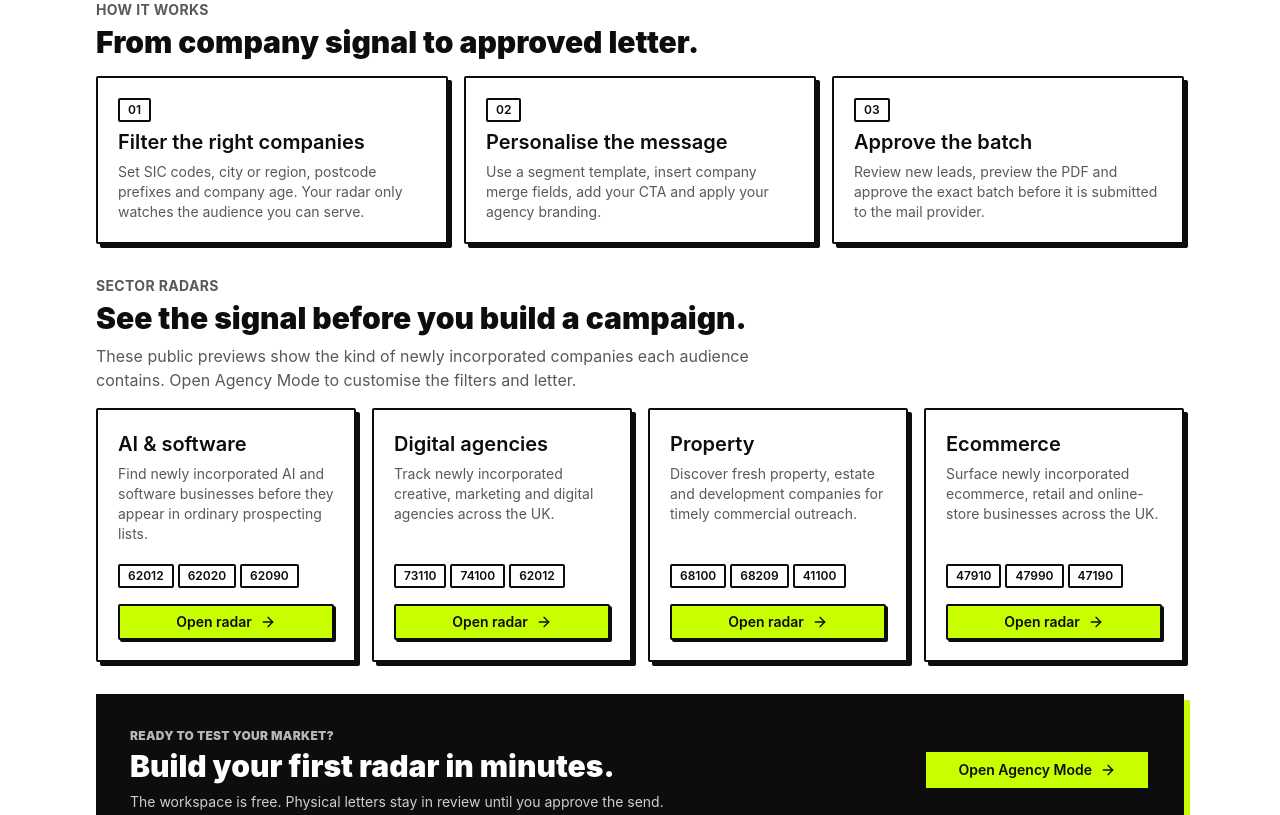
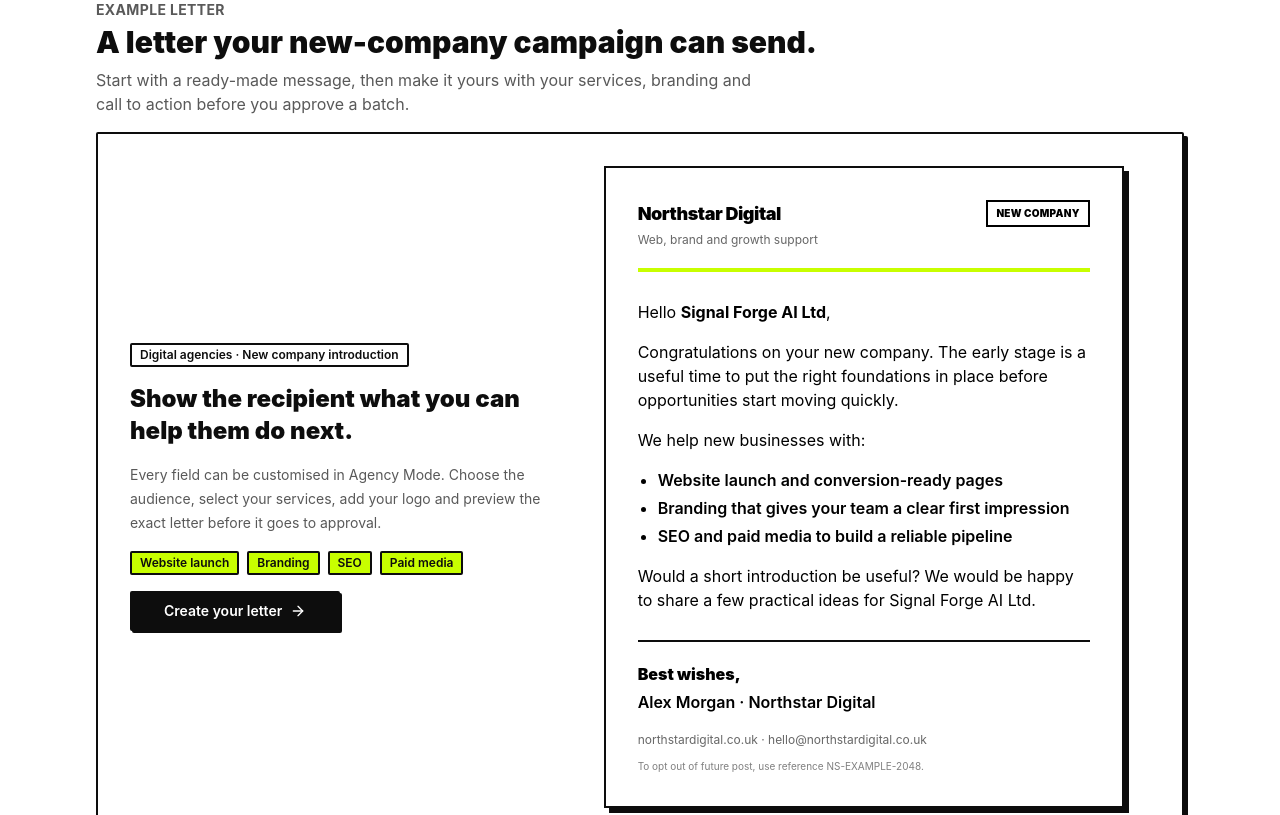
Before and after one commit to mso96/company-radar, a Next.js app: page /agency in a window 1280 px wide. Shown: the part 1280-2095 px from the top of the page. Built offline with nearby package versions, Linux system fonts and the light colour scheme.

Commit message:
Add example letter to agency landing page

```diff
--- a/app/agency/page.tsx
+++ b/app/agency/page.tsx
@@ -58,6 +58,61 @@
           </div>
         </section>
 
+        <section className="scroll-mt-6" aria-labelledby="example-letter-heading">
+          <div className="mb-4">
+            <p className="text-sm font-bold uppercase tracking-wide text-muted-foreground">Example letter</p>
+            <h2 id="example-letter-heading" className="mt-1 text-3xl font-black">A letter your new-company campaign can send.</h2>
+            <p className="mt-2 max-w-2xl text-muted-foreground">
+              Start with a ready-made message, then make it yours with your services, branding and call to action before you approve a batch.
+            </p>
+          </div>
+          <Card className="overflow-hidden">
+            <CardContent className="grid gap-6 p-4 sm:p-6 lg:grid-cols-[minmax(0,0.85fr)_minmax(280px,1.15fr)] lg:p-8">
+              <div className="flex flex-col justify-center gap-4">
+                <Badge className="w-fit border-2" variant="outline">Digital agencies · New company introduction</Badge>
+                <h3 className="text-2xl font-black">Show the recipient what you can help them do next.</h3>
+                <p className="text-sm leading-6 text-muted-foreground">
+                  Every field can be customised in Agency Mode. Choose the audience, select your services, add your logo and preview the exact letter before it goes to approval.
+                </p>
+                <div className="flex flex-wrap gap-2">
+                  {['Website launch', 'Branding', 'SEO', 'Paid media'].map((service) => (
+                    <Badge key={service} variant="secondary">{service}</Badge>
+                  ))}
+                </div>
+                <Button asChild className="w-fit" size="lg">
+                  <Link href="/agency-login">Create your letter <ArrowRight className="size-4" /></Link>
+                </Button>
+              </div>
+              <article className="mx-auto w-full max-w-[520px] border-2 bg-white p-5 text-black shadow-[5px_5px_0_0_hsl(var(--foreground))] sm:p-8" aria-label="Example direct mail letter">
+                <div className="flex items-start justify-between gap-4 border-b-4 border-[hsl(var(--chart-2))] pb-5">
+                  <div>
+                    <p className="text-lg font-black tracking-tight">Northstar Digital</p>
+                    <p className="mt-1 text-xs text-black/60">Web, brand and growth support</p>
+                  </div>
+                  <span className="border-2 border-black px-2 py-1 text-[10px] font-black uppercase tracking-wide">New company</span>
+                </div>
+                <div className="mt-7 space-y-4 text-sm leading-6 sm:text-base">
+                  <p>Hello <strong>Signal Forge AI Ltd</strong>,</p>
+                  <p>Congratulations on your new company. The early stage is a useful time to put the right foundations in place before opportunities start moving quickly.</p>
+                  <p>We help new businesses with:</p>
+                  <ul className="list-disc space-y-1 pl-5 font-semibold">
+                    <li>Website launch and conversion-ready pages</li>
+                    <li>Branding that gives your team a clear first impression</li>
+                    <li>SEO and paid media to build a reliable pipeline</li>
+                  </ul>
+                  <p>Would a short introduction be useful? We would be happy to share a few practical ideas for Signal Forge AI Ltd.</p>
+                </div>
+                <div className="mt-7 border-t-2 pt-5">
+                  <p className="font-black">Best wishes,</p>
+                  <p className="mt-1 font-semibold">Alex Morgan · Northstar Digital</p>
+                  <p className="mt-4 text-xs leading-5 text-black/60">northstardigital.co.uk · hello@northstardigital.co.uk</p>
+                  <p className="mt-2 text-[10px] leading-4 text-black/50">To opt out of future post, use reference NS-EXAMPLE-2048.</p>
+                </div>
+              </article>
+            </CardContent>
+          </Card>
+        </section>
+
         <section id="how-it-works" className="scroll-mt-6">
           <div className="mb-4"><p className="text-sm font-bold uppercase tracking-wide text-muted-foreground">How it works</p><h2 className="mt-1 text-3xl font-black">From company signal to approved letter.</h2></div>
           <div className="grid gap-4 md:grid-cols-3">
```
